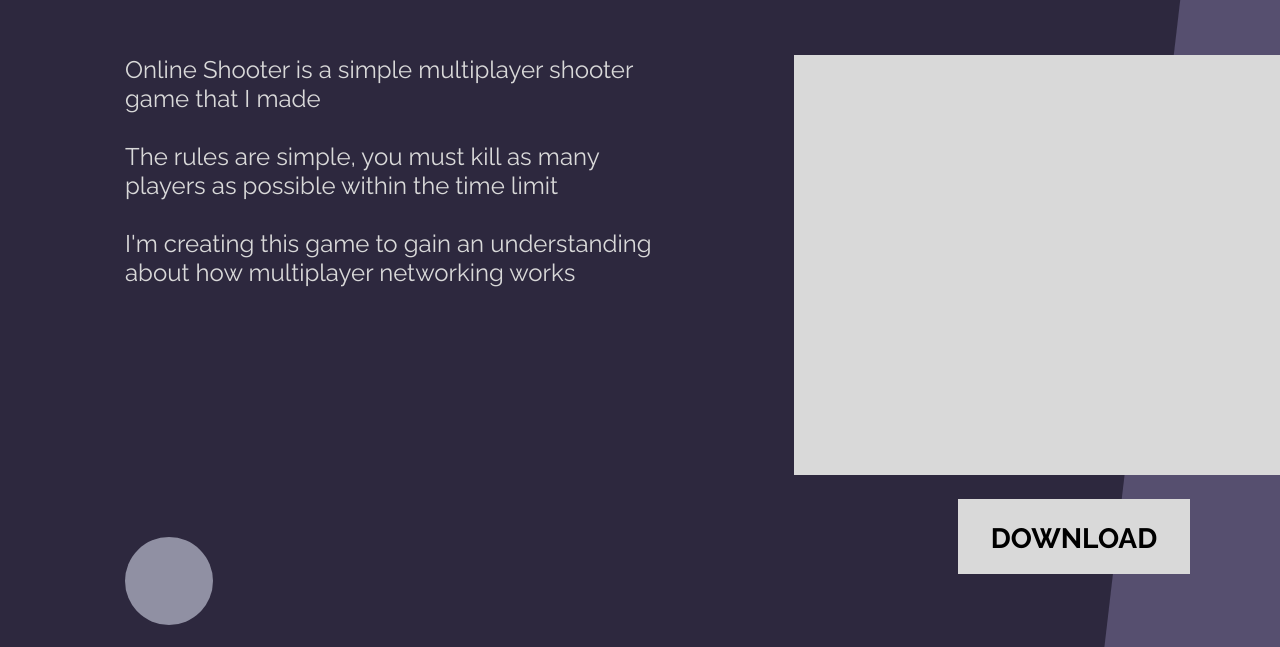
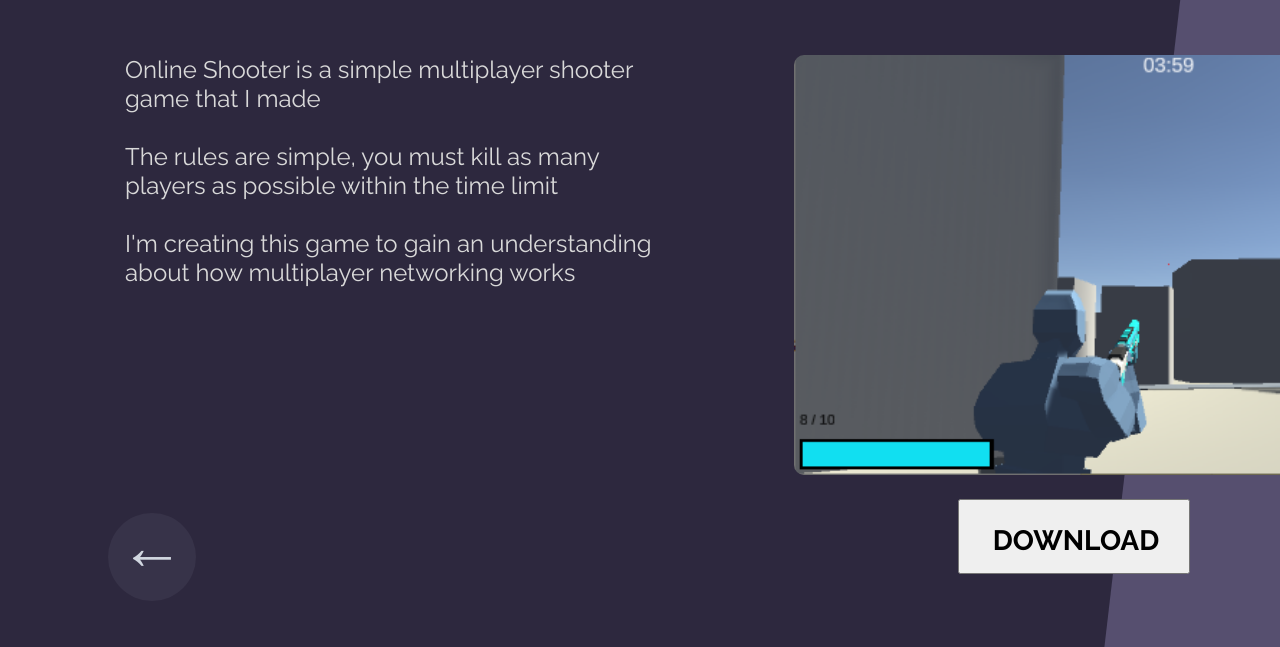
Before and after one commit to EXOthicc/ahmadhabiballahCV.github.io, a plain HTML site: page onlineshooter.html in a window 1280 px wide. Shown: the part 153-800 px from the top of the page. Drawn offline with Linux system fonts and the light colour scheme.

Commit message:
add online shooter game in CV

```diff
--- a/onlineshooter.html
+++ b/onlineshooter.html
@@ -23,11 +23,10 @@
           <body style="overflow: hidden;">
             <div class=e24_15>
               <div  class="e24_24"></div>
-              <div  class="e24_16"></div>
-              <div class=e24_23>
-                <div  class="e24_21"></div>
+              <div  class="e24_16o"></div>
+              <button class=e24_23 onclick="window.open('https://drive.google.com/file/d/14vdikAsQX0BcKNOZP4-jQwMAji27HvYT/view?usp=sharing','_blank')">
                 <span  class="e24_22"><b>DOWNLOAD</b></span>
-              </div>
+              </button>
               <span  class="e24_17"><b>Online Shooter</b></span>
               <span  class="e24_19">
                 Online Shooter is a simple multiplayer shooter game that I made<br><br>
@@ -35,10 +34,9 @@
                 I'm creating this game to gain an understanding about how multiplayer networking works<br>
 
               </span>
-              <div class=e24_25>
-                <div  class="e24_26"></div>
-                <div  class="e24_27"></div>
-              </div>
+              <button class=b24_4 style="top: 658px;"onclick="window.location.href='index.html'">
+                <div  class="b24_3"><a href="index.html" style="color: rgb(209, 215, 224); text-decoration: none;">&larr;</a></div>
+              </button>
             </div>
           </body>
           </html>
--- a/styles2.css
+++ b/styles2.css
@@ -1,6 +1,38 @@
 .24_15 {
 	overflow:hidden;
 }
+
+.b24_4 {
+	background-color:rgba(144.00000661611557, 144.00000661611557, 163.00000548362732, 0.1);
+	width:88px;
+	height:88px;
+	position:absolute;
+	left:100px;
+	top:666px;
+	border-radius: 50%;
+	border: 0px;
+	transition-duration: 0.4s;
+}
+
+.b24_4:hover{
+	background-color:rgba(144.00000661611557, 144.00000661611557, 163.00000548362732, 0.5);
+	cursor:pointer;
+}
+
+.b24_3 {
+	width:1px;
+	height:0px;
+	position:absolute;
+	left:12px;
+	top:-3px;
+	font-size: 64px;
+	color: rgb(209, 215, 224);
+	text-decoration: none;
+	border: 0px
+}
+
+
+
 .e24_15 {
 	background-color:rgba(45.00000111758709, 40.00000141561031, 62.00000010430813, 1);
 	width:1440px;
@@ -16,8 +48,21 @@
 	left:1276.086669921875px;
 	top:-2811px;
 }
-.e24_16 {
-	background-color:rgba(217.0000022649765, 217.0000022649765, 217.0000022649765, 1);
+.e24_16o {
+	background-image: url(images/tpis2.PNG);
+	background-repeat: no-repeat;
+	background-size: cover;
+	width:560px;
+	height:420px;
+	position:absolute;
+	left:786px;
+	top:200px;
+	border-radius: 10px;
+}
+.e24_16l {
+	background-image: url(images/tpis2.PNG);
+	background-repeat: no-repeat;
+	background-size: cover;
 	width:560px;
 	height:420px;
 	position:absolute;
```
Also changed, not shown: images/tpis - Copy.PNG (deleted), images/tpis2.PNG (added).
